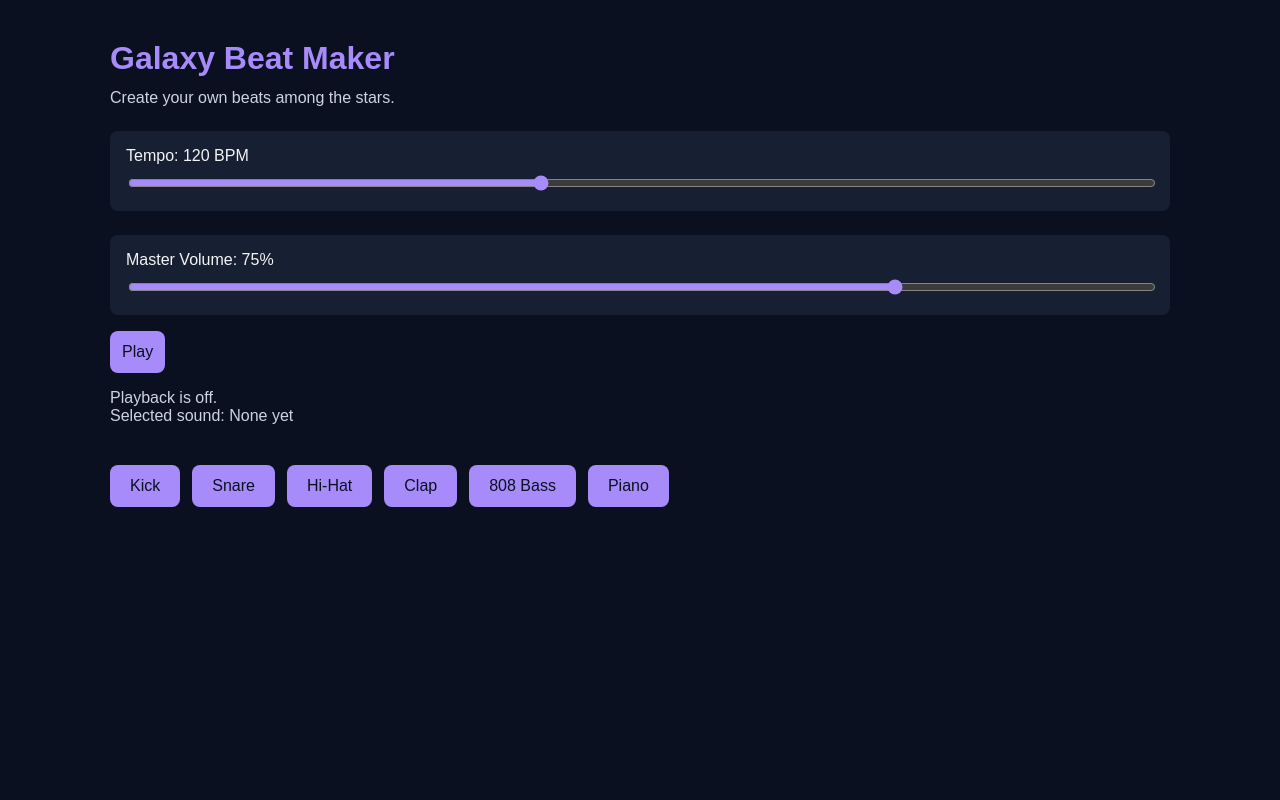
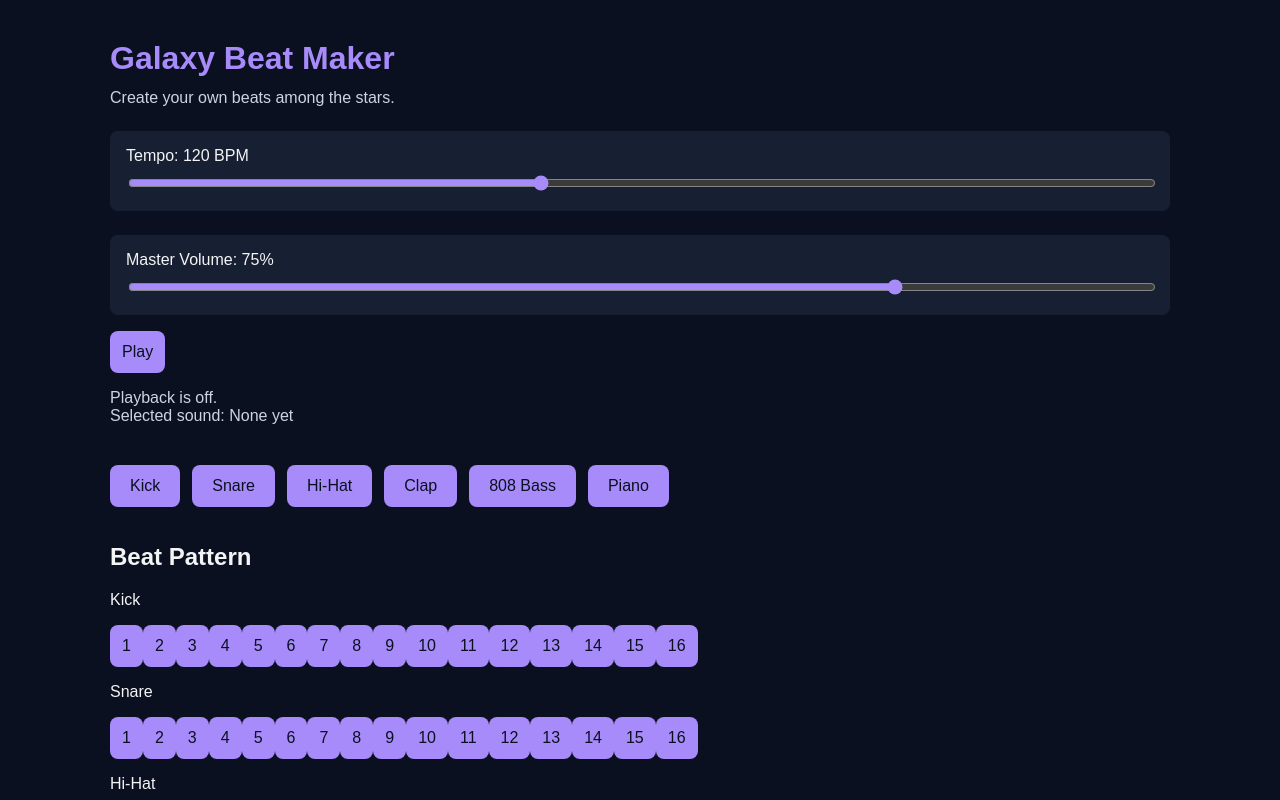
Before and after one commit to clydeezy1/galaxy-beat-maker, a React (Vite) app: page / in a window 1280 px wide. Shown: the top 800 px of the page. Built offline with nearby package versions, Linux system fonts and the light colour scheme.

Commit message:
Add sequencer pattern state and step grid

```diff
--- a/src/App.jsx
+++ b/src/App.jsx
@@ -16,6 +16,24 @@ function App() {
   const [tempo, setTempo] = useState(120);
   const [volume, setVolume] = useState(75);
   const [selectedSound, setSelectedSound] = useState('');
+  // MIDI is too hard so i'll just use a sound sequencer instead.
+  const [pattern, setPattern] = useState(()=>
+    Object.fromEntries(
+      sound.map(item => [
+        item.id,
+        Array(16).fill(false),
+      ])
+    )
+  );
+
+  function toggleStep(soundId, stepIndex) {
+    setPattern(previous=> ({
+      ...previous,
+      [soundId]: previous[soundId].map((ison, index) =>
+        index === stepIndex ? !ison : ison
+      )
+    }));
+  }
 
   function togglePlayback() {
     setIsPlaying(previous => !previous);
@@ -102,6 +120,30 @@ function App() {
           </button>
         ))}
       </div>
+      < section className="sequencer">
+        <h2>Beat Pattern</h2>
+
+        {sound.map(item => (
+          <div className="sequencer-row" key={item.id}>
+            <span>{item.name}</span>
+
+            <div className="sequencer-steps">
+              {pattern[item.id]?.map((isOn, stepIndex) => (
+                <button
+                  key={stepIndex}
+                  type="button"
+                  className={isOn ? 'step-button active' : 'step-button'}
+                  onClick={() => toggleStep(item.id, stepIndex)}
+                  aria-pressed={isOn}
+                  aria-label={`${item.name} step ${stepIndex + 1}`}
+                >
+                  {stepIndex + 1}
+                </button>
+              ))}
+            </div>
+          </div>
+        ))}
+      </section>
     </main>
   )
 }
```
